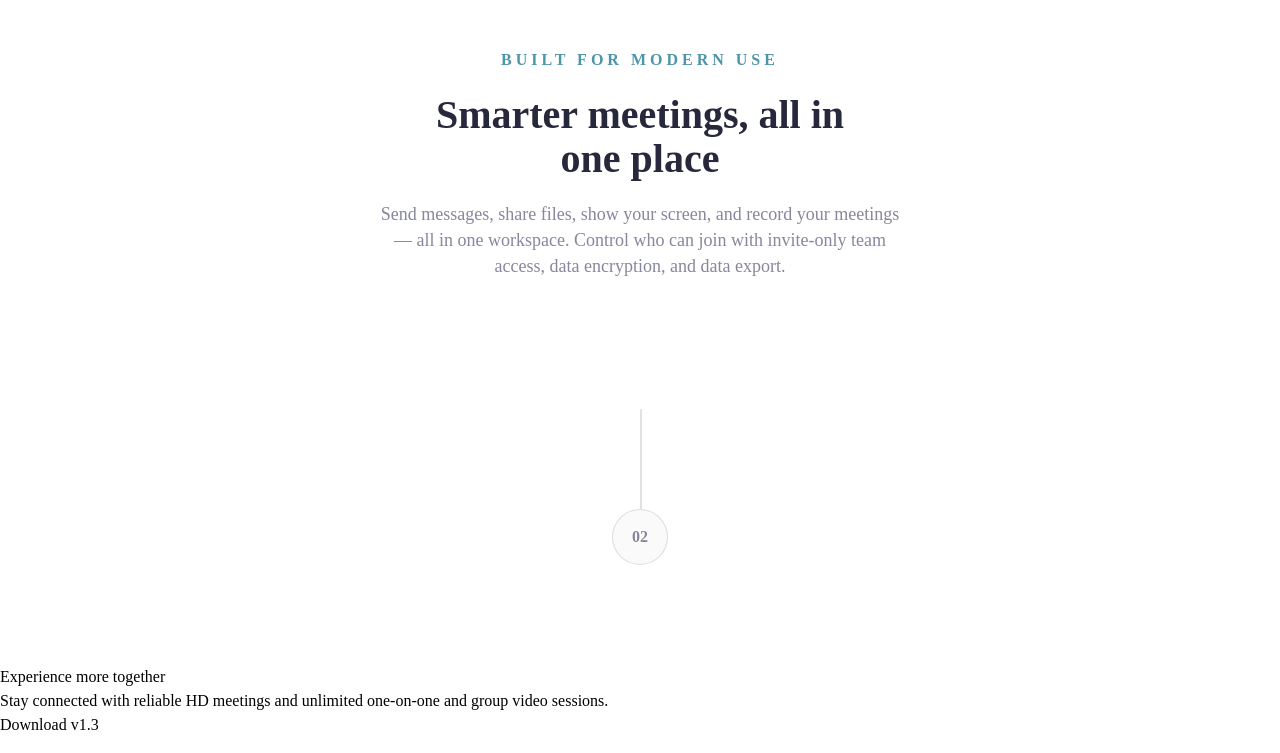
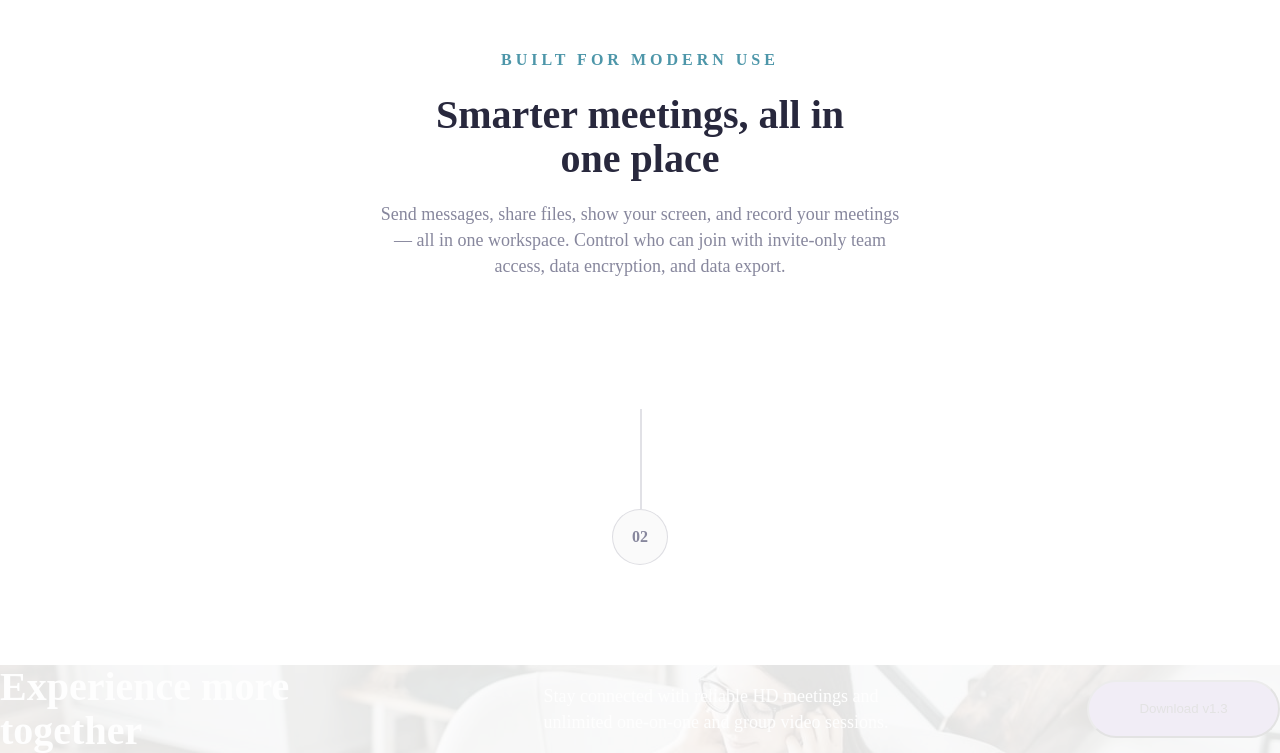
Before and after one commit to HiQendresa/meet-landing-page, a plain HTML site: page index.html in a window 1280 px wide. Shown: the part 1010-1763 px from the top of the page. Drawn offline with Linux system fonts and the light colour scheme.

Commit message:
add footer

```diff
--- a/index.html
+++ b/index.html
@@ -71,12 +71,10 @@
   <footer>
     <div class="title">Experience more together</div>
     <div class="description">
-    Stay connected with reliable HD meetings and unlimited one-on-one and group video sessions.
+      Stay connected with reliable HD meetings and unlimited one-on-one and group video sessions.
     </div>
+    <button type="button" class="btn-download"> Download v1.3</button>
   </footer>
 
-
-
-  Download v1.3
 </body>
 </html>
--- a/style.scss
+++ b/style.scss
@@ -231,3 +231,48 @@ main {
         }
     }
 }
+
+footer {
+    display: flex;
+    justify-content: space-between;
+    align-items: center;
+    opacity: 0.1045;
+    background-image: url('./assets/mobile/image-footer.jpg');
+
+    @media screen and (min-width: 678px){
+        background-image: url('./assets/mobile/image-footer.jpg');
+    }
+    @media screen and (min-width: 1200px){
+        // height: 960px;
+        background-image: url('./assets/desktop/image-footer.jpg');
+        background-repeat: no-repeat;
+    }
+    .title {
+        width: 350px;
+        color: #FAFAFA;
+        font-family: Red Hat Display;
+        font-size: 40px;
+        font-style: normal;
+        font-weight: 900;
+        line-height: 44px;
+    }
+
+    .description {
+        width: 350px;
+        color: #FAFAFA;
+        font-family: Red Hat Display;
+        font-size: 18px;
+        font-style: normal;
+        font-weight: 500;
+        line-height: 26px;
+    }
+
+    .btn-download {
+        width: 193px;
+        height: 58px;
+
+        border-radius: 29px;
+        background: #855FB1;
+
+    }
+}
```
Also changed, not shown: style.css, 1 other file.
